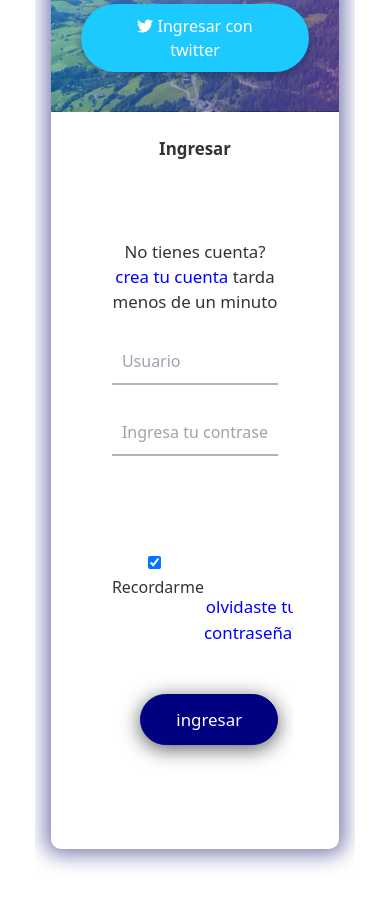
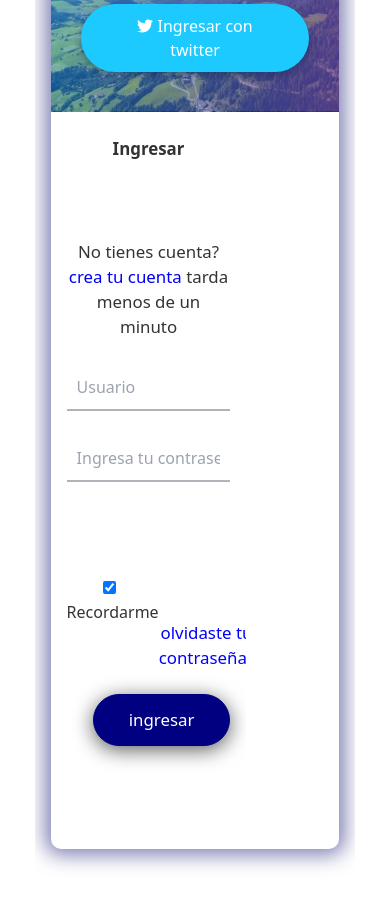
Before and after one commit to daposadap9/favl, a React (Vite) app: page /ingresar in a window 390 px wide. Shown: the part 1400-2307 px from the top of the page. Built offline with nearby package versions, Linux system fonts and the light colour scheme.

Commit message:
new Changes-Adapt Responsive from Login

```diff
--- a/src/pages/css/Login.css
+++ b/src/pages/css/Login.css
@@ -39,7 +39,7 @@
 
   @media (max-width: 980px) {
     .box-form {
-    flex-flow: column;
+      flex-flow: wrap;
       text-align: center;
       align-content: center;
       align-items: center;
@@ -119,11 +119,11 @@
   }
 
   .box-form .right {
-  padding-left: 5%;
+    padding-left: 4vw;
     overflow: hidden;
     width: 50vw;
     height: 100vh;
-  padding-right: 5%;
+    padding-right: 4vw;
     padding-top: 2vh;
     color: #333333;
     margin-top: 20px;
@@ -169,9 +169,9 @@
   }
 
   .box-form .right input:hover {
-  font-size: 120%;
+    font-size: 2vh;
     transition: 0.3s;
-  margin-top: 22px;
+    margin-top: 23px;
   }
 
   .box-form .right .remember-me--forget-password {
@@ -225,7 +225,6 @@
   }
 
   .box-form .right button {
-  margin-top: 15%;
     float: right;
     color: #333333;
     font-size: 16px;
```
Lines whose indentation alone changed are shown as unchanged.
